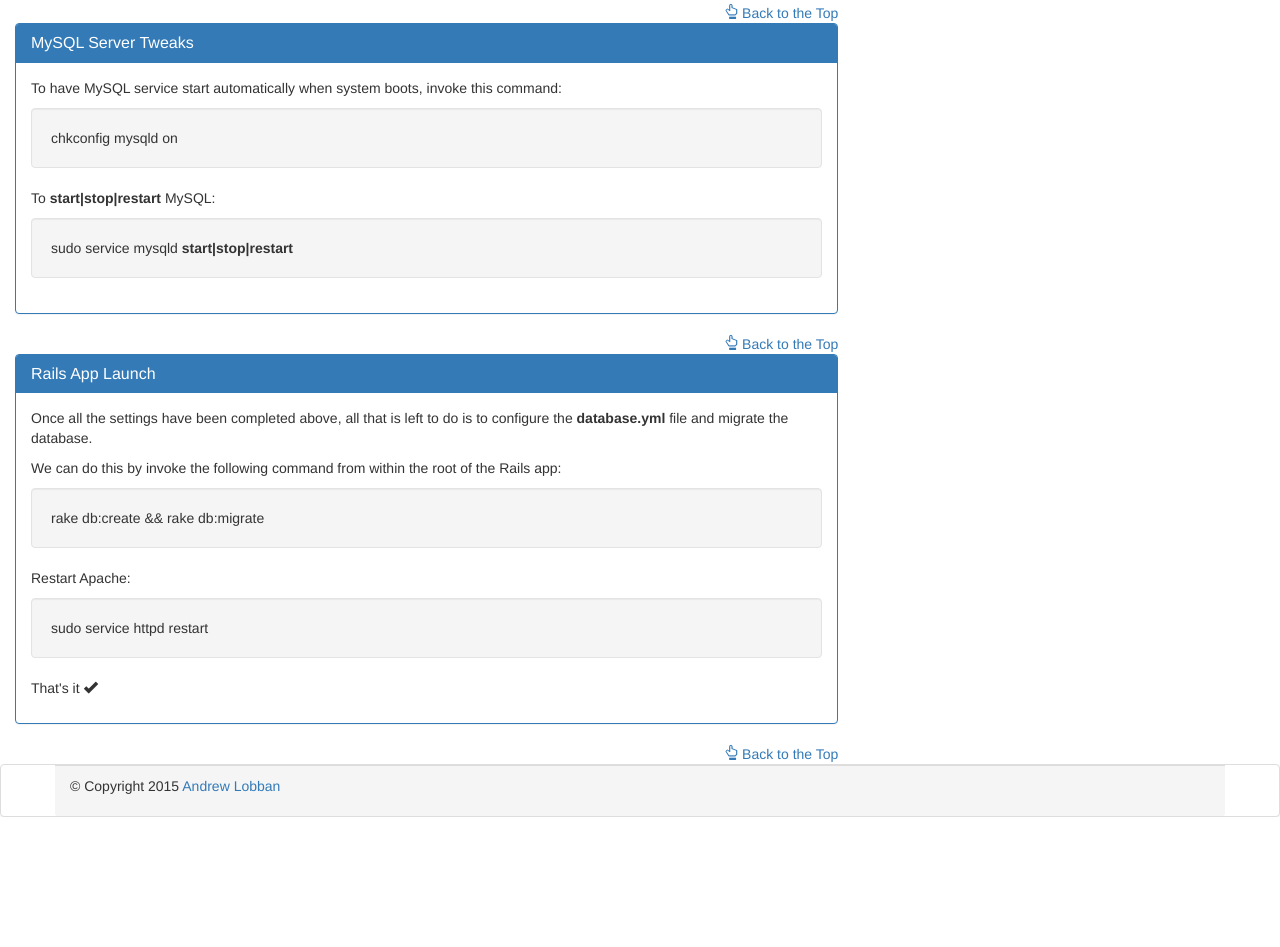
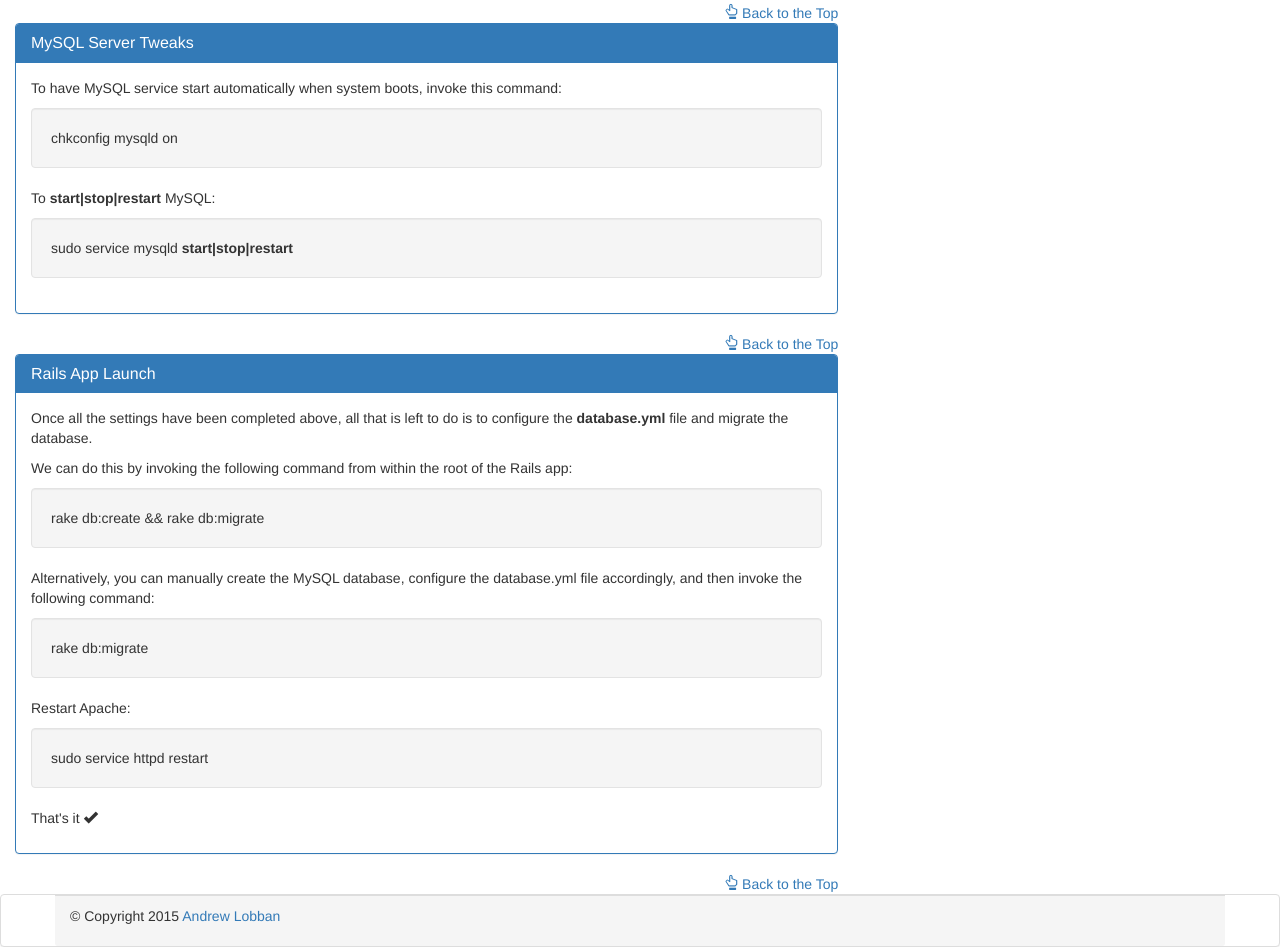
Before and after one commit to alobban/Team-Doc, a plain HTML site: page index.html in a window 1280 px wide. Shown: the part 3699-4646 px from the top of the page. Before the commit the page ends 4516 px from the top, so only its background shows below. Drawn offline with nearby package versions, Linux system fonts and the light colour scheme.

Commit message:
Adds expansion to Rails App Launch

```diff
--- a/index.html
+++ b/index.html
@@ -186,8 +186,10 @@
 
           <div class="panel-body">
             <p>Once all the settings have been completed above, all that is left to do is to configure the <b>database.yml</b> file and migrate the database.</p>
-            <p>We can do this by invoke the following command from within the root of the Rails app:</p>
+            <p>We can do this by invoking the following command from within the root of the Rails app:</p>
             <p class="well">rake db:create &amp;&amp; rake db:migrate</p>
+            <p>Alternatively, you can manually create the MySQL database, configure the database.yml file accordingly, and then invoke the following command:</p>
+            <p class="well">rake db:migrate</p>
             <p>Restart Apache:</p>
             <p class="well">sudo service httpd restart</p>
             <p>That's it <span class="glyphicon glyphicon-ok"></span></p>
```
